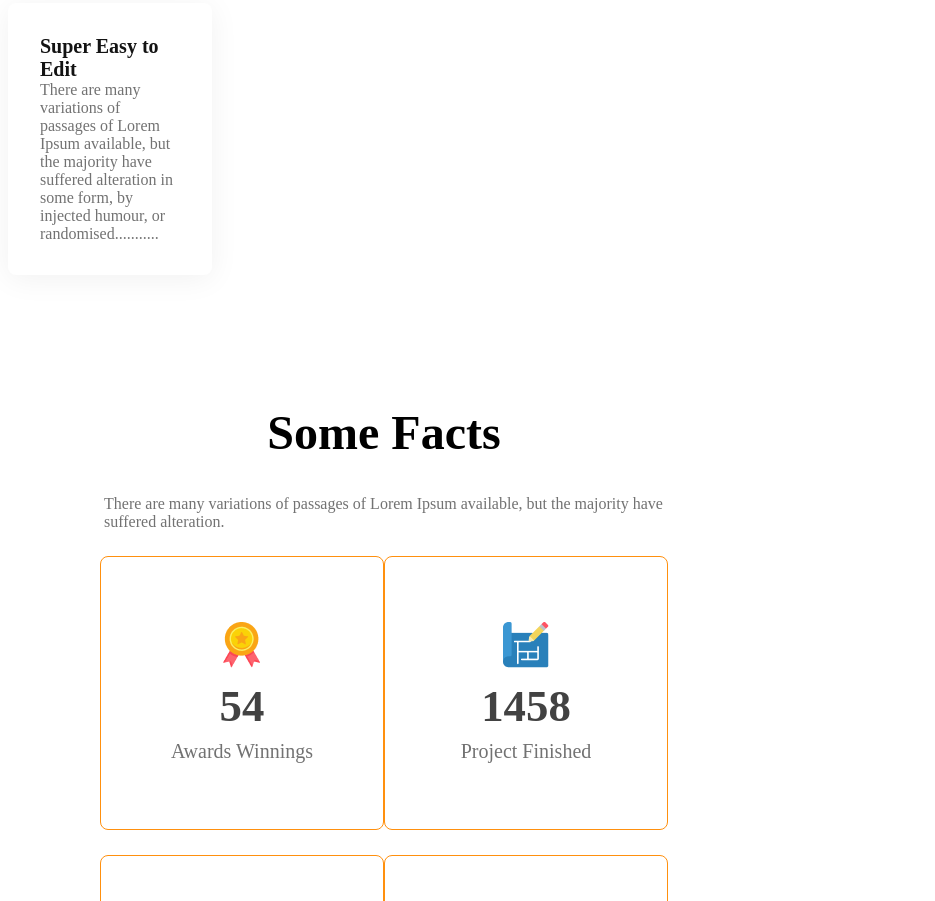
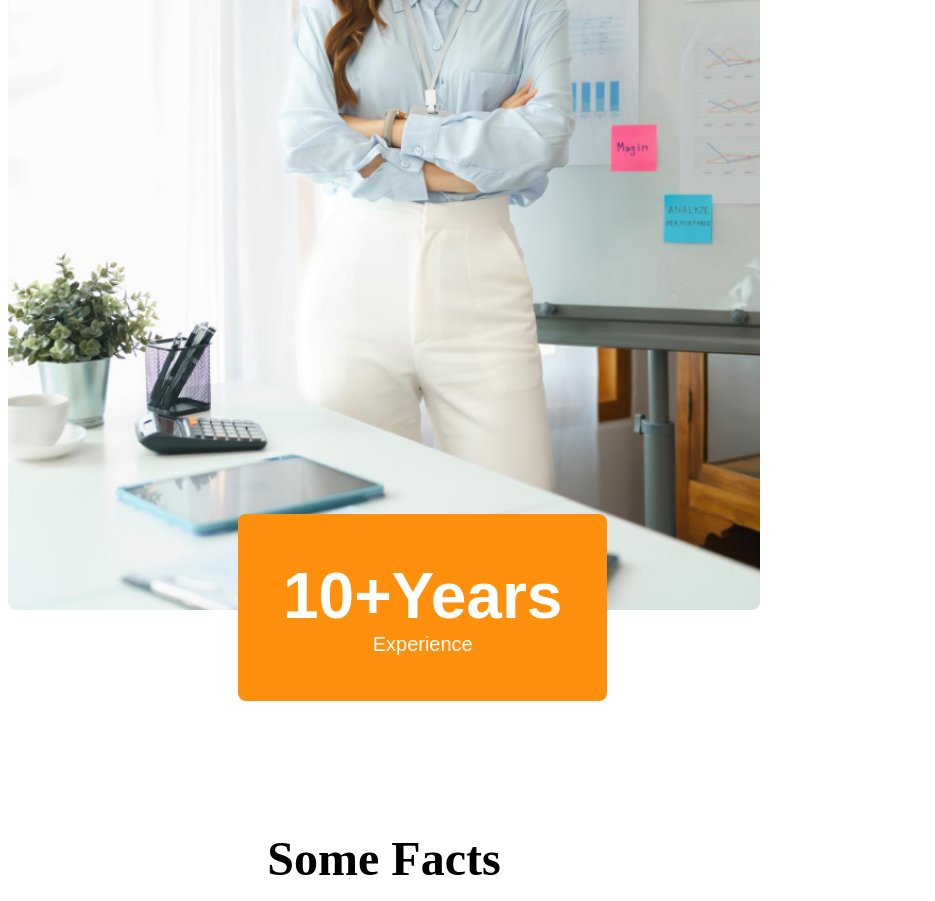
Before and after one commit to Abrar-e/G3-Architects, a plain HTML site: page index.html in a window 768 px wide. Shown: the part 3383-4284 px from the top of the page, 935 px wide, since content can reach past the window. Drawn offline with Linux system fonts and the light colour scheme.

Commit message:
added a commit

```diff
--- a/index.html
+++ b/index.html
@@ -45,7 +45,7 @@
         </section>
         <section class="experience">
             <div class="experience-container display-flex">
-                <div>
+                <div class="experience-subcontainer">
                     <h3 id="experience-title" class="title dark-01">Features you will <br> love & enjoy</h3>
                     <p class="features-description dark-03">There are many variations of passages of Lorem Ipsum available,
                          but the majority have suffered alteration in some form, by injected humour,
@@ -67,9 +67,14 @@
                             <p class="features-description dark-03">There are many variations of passages of Lorem Ipsum available, but the majority have suffered alteration in some form, by injected humour, or randomised...........</p>
                          </div>
                 </div>
-                <div>
+                <div  class="experience-subcontainer">
                     <img src="images/architect.png" alt="" class="architect-img">
+                    <button id="experience-badge" class="btn-primary">
+                        <span id="experience-year">10+Years</span>
+                        <br>
+                        <span>Experience</span>
 
+                    </button>
                 </div>
             </div>
         </section>
--- a/styles/styles.css
+++ b/styles/styles.css
@@ -134,8 +134,18 @@ header{
     margin-top: 30px;
 }
 .architect-img{
-    max-width: 708px;
-    max-height: 800px;
+    width: 100%;
+}
+#experience-badge{
+    padding: 45px;
+    font-size: 1.25rem;
+    font-weight: 500;
+    margin-left: -100px;
+    margin-top: -120px;
+}
+#experience-year{
+    font-size: 4rem;
+    font-weight: 700;
 }
 .facts-container{
     display: grid;
@@ -180,7 +190,8 @@ header{
 /* responsive media query */
 @media screen and (max-width:576px) {
     .navbar,
-    .featuers{
+    .featuers,
+    .experience-container{
         flex-direction: column;
     }
     .featuers{
@@ -202,12 +213,20 @@ header{
     .facts-container{
         justify-items: center;
      }
+     .experience-container{
+        gap: 50px;
+     }
+     #experience-badge{
+        margin-top: 20px;
+        margin-left: 20px;
+     }
 
 }
 
 /* responsive for medium device */
 @media screen and (min-width:576px) and (max-width:992px ) {
-    .featuers{
+    .featuers,
+    .experience-container{
         flex-direction: column;
     }
     .featuers{
@@ -215,6 +234,20 @@ header{
      }
      .features-content{
          margin: 50px auto;
+     }
+     .experience-container{
+       gap: 70px;
+
+     }
+     .experience-container{
+        align-items: center;
+        justify-items: center;
+     }
+     #experience-badge{
+        align-items: center;
+        justify-items: center;
+        margin-top: -100px;
+        margin-left: 230px;
      }
      .facts,
      .facts > div{
```
